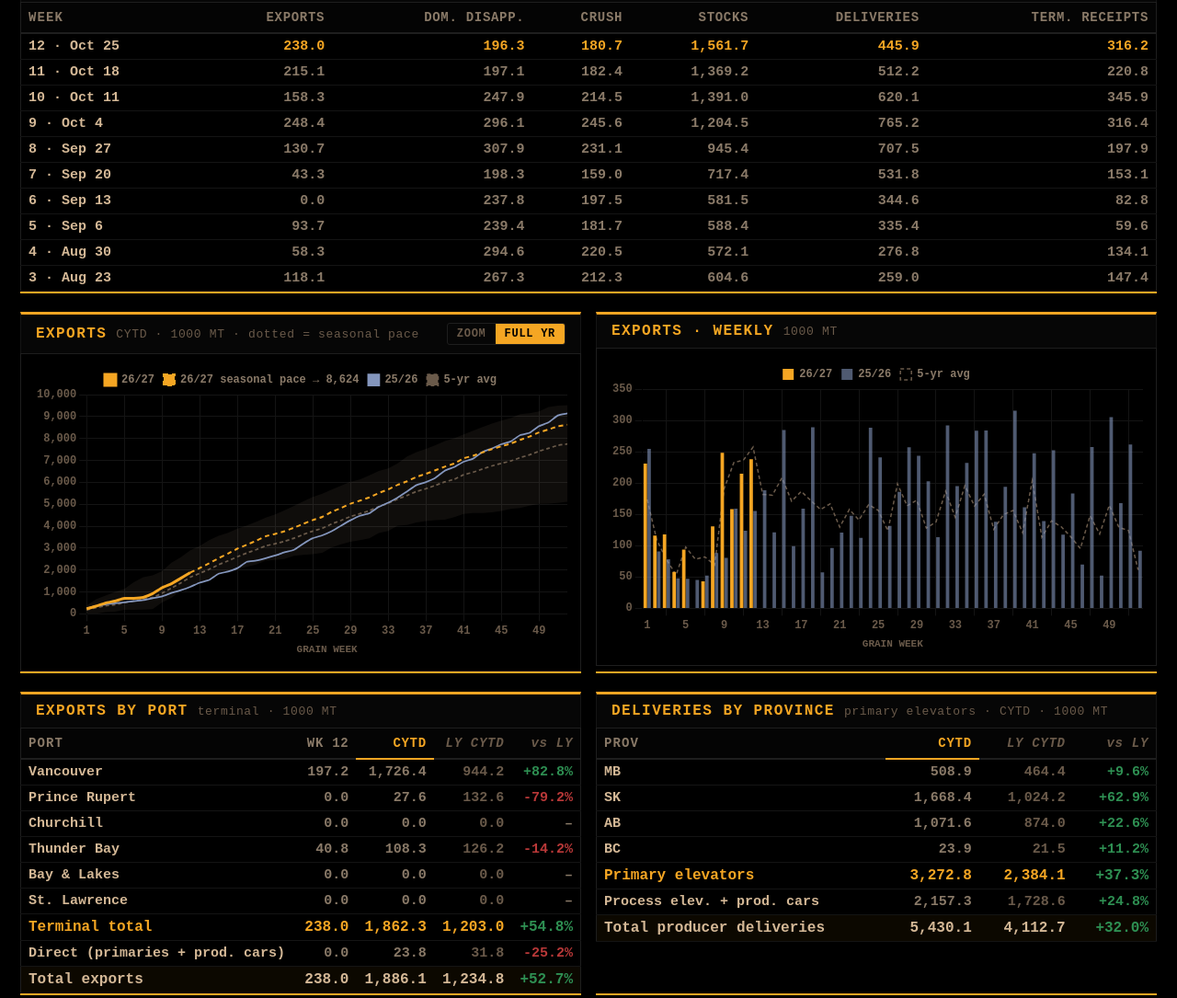
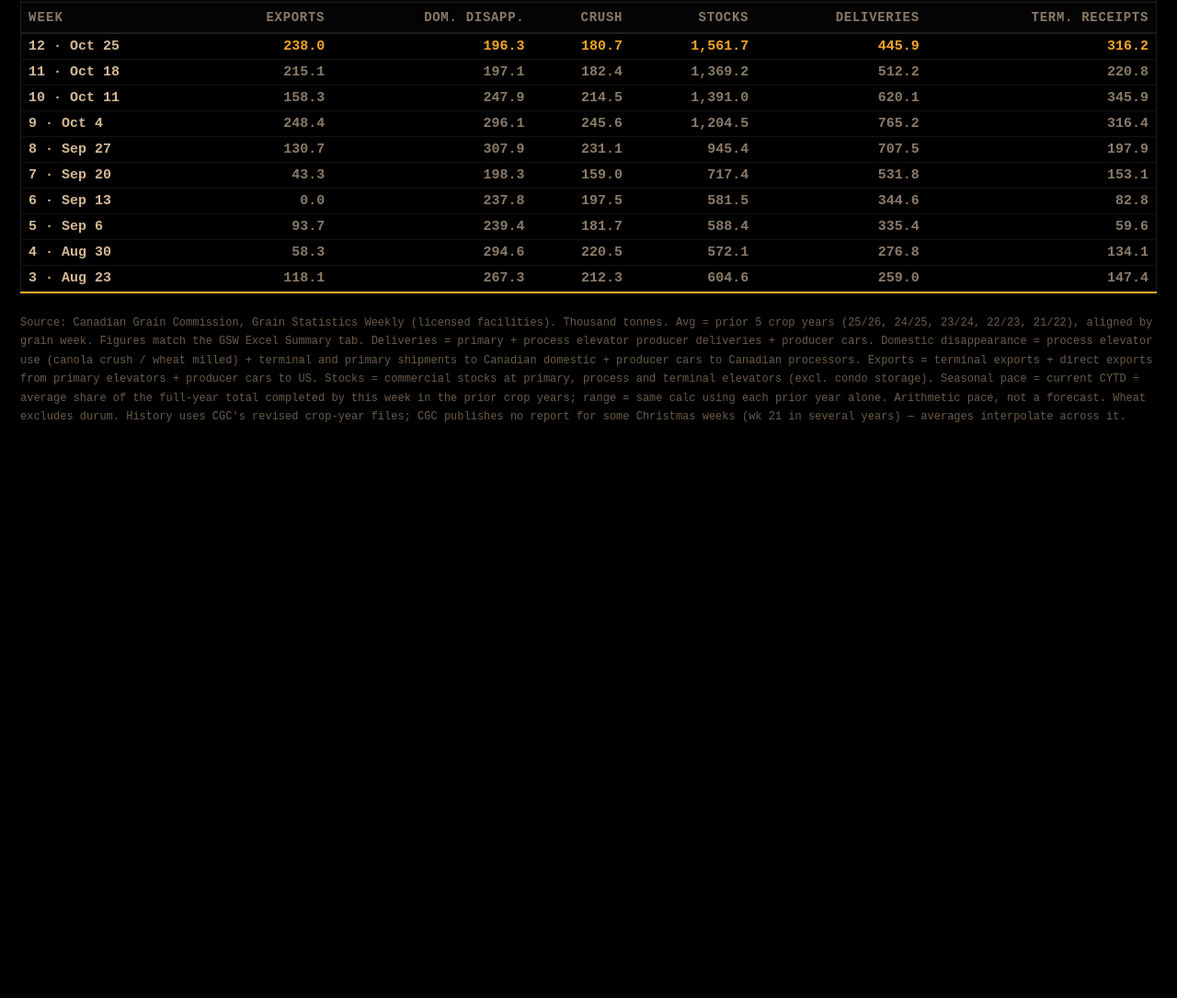
Before and after one commit to Summers10/CGC-TERMINAL, a plain HTML site: page index.html in a window 1280 px wide. Shown: the part 360-1445 px from the top of the page at 92% size. After the commit the page ends 845 px from the top, so only its background shows below. Drawn offline with nearby package versions, Linux system fonts and the light colour scheme.

Commit message:
Add files via upload

```diff
--- a/index.html
+++ b/index.html
@@ -4,7 +4,6 @@
 <meta charset="utf-8">
 <meta name="viewport" content="width=device-width, initial-scale=1">
 <title>CGC Terminal · Canola & Wheat</title>
-<script src="https://cdn.jsdelivr.net/npm/chart.js@4.4.1/dist/chart.umd.min.js"></script>
 <style>
 *,*::before,*::after{box-sizing:border-box;margin:0;padding:0}
 html{height:100%}
@@ -71,11 +70,11 @@ td.up,span.up{color:var(--green) !important}
 td.dn,span.dn{color:var(--red) !important}
 td.dim{color:var(--text3) !important;font-weight:500 !important}
 .kpis{display:grid;grid-template-columns:repeat(auto-fit,minmax(260px,1fr));gap:12px;margin-bottom:20px}
-.kpi{background:var(--bg1);border:1px solid var(--border2);border-top:3px solid var(--border2);padding:11px 14px;cursor:pointer}
+.kpi{background:var(--bg1);border:1px solid var(--border2);border-top:3px solid var(--amber);padding:11px 14px}
 .kpi.on{border-top-color:var(--amber);background:var(--row-latest)}
 .kpi:hover:not(.on){border-top-color:var(--text3)}
 .kpi .t{color:var(--text3);font-size:12px;font-weight:900;letter-spacing:.1em;text-transform:uppercase}
-.kpi .v{font-size:27px;font-weight:900;color:var(--text);margin:5px 0 4px}
+.kpi .v{font-size:27px;font-weight:900;color:var(--amber);margin:5px 0 4px}
 .kpi.on .v{color:var(--amber)}
 .kpi .v small{font-size:13px;color:var(--text3);font-weight:600}
 .kpi .r{display:flex;justify-content:space-between;font-size:13px;color:var(--text2);margin-top:2px}
@@ -199,7 +198,6 @@ Promise.all([
 ]).then(([c,s])=>{ D=c; S=s; render(); });
 
 function render(){
-  charts.forEach(c=>c.destroy()); charts=[];
   renderGrainToggle();
   const g = GRAINS.find(x=>x.k===state.tab);
   document.getElementById('banner').innerHTML='';
@@ -225,7 +223,7 @@ function renderCGC(g){
     const mode = x.flow?'cy':null;
     const cur=val(g.k,D.current,x.k,w,mode), l=val(g.k,ly(),x.k,w,mode), a=avg5(g.k,x.k,w,mode);
     const wk = x.flow ? val(g.k,D.current,x.k,w,'wk') : null, wkl = x.flow ? val(g.k,ly(),x.k,w,'wk') : null;
-    return `<div class="kpi ${state.metric===x.k?'on':''}" data-m="${x.k}">
+    return `<div class="kpi">
       <div class="t">${x.n} · ${x.flow?'CYTD':'LEVEL'}</div>
       <div class="v">${fmt(cur)} <small>kt</small></div>
       <div class="r"><span>vs LY ${pctHtml(pct(cur,l))}</span><span>vs avg ${pctHtml(pct(cur,a))}</span></div>
@@ -237,50 +235,7 @@ function renderCGC(g){
   root.innerHTML = `
   <div class="kpis">${kpis}</div>
   ${panel('LAST 10 WEEKS', g.n+(g.sub?' · '+g.sub:'')+' · 1000 MT', '', `<div class="tbl-wrap">${recentTable(g)}</div>`)}
-  <div class="grid2">
-    ${panel(m.n, (m.flow?'CYTD':'level')+' · 1000 MT'+(m.proj?' · dotted = seasonal pace':''),
-      `<div class="toggle"><button class="tbtn sm ${state.zoom?'active':''}" id="zb">Zoom</button><button class="tbtn sm ${state.zoom?'':'active'}" id="fb">Full yr</button></div>`,
-      `<div class="panel-body"><div class="chart"><canvas id="c1"></canvas></div></div>`)}
-    ${panel(m.flow?m.n+' · WEEKLY':'STOCKS BY LOCATION', '1000 MT', '', `<div class="panel-body"><div class="chart"><canvas id="c2"></canvas></div></div>`)}
-  </div>
-  <div class="grid2">
-    ${panel('EXPORTS BY PORT', 'terminal · 1000 MT', '', `<div class="tbl-wrap">${portTable(g.k)}</div>`)}
-    ${panel('DELIVERIES BY PROVINCE', 'primary elevators · CYTD · 1000 MT', '', `<div class="tbl-wrap">${provTable(g.k)}</div>`)}
-  </div>
   ${cgcNotes()}`;
-
-  root.querySelectorAll('.kpi').forEach(el=>el.onclick=()=>{state.metric=el.dataset.m; render();});
-  document.getElementById('zb').onclick=()=>{state.zoom=true; render();};
-  document.getElementById('fb').onclick=()=>{state.zoom=false; render();};
-
-  const wks = maxWeeks(), H = hist(), key = m.flow ? m.k+'_cy' : 'stk', band = bandSeries(g.k, key);
-  const P = m.proj ? projection(g.k, m.k) : null;
-  charts.push(lineChart('c1', wks, [
-    ds(label(D.current), series(g.k,D.current,key), css('--amber'), null, 3),
-    ...(P ? [ds(`${label(D.current)} seasonal pace → ${fmt(P.implied,0)}`, P.line, css('--amber'), [5,4], 2)] : []),
-    ds(label(ly()), series(g.k,ly(),key), css('--ref-color')),
-    ds(H.length+'-yr avg', avgSeries(g.k,m.k, m.flow?'cy':null), css('--text3'), [4,3]),
-    {label:'range max', data:band.max, borderWidth:0, pointRadius:0, fill:'+1', backgroundColor:css('--band')},
-    {label:'range min', data:band.min, borderWidth:0, pointRadius:0, fill:false},
-  ]));
-  if (state.zoom){ const c=charts[charts.length-1]; c.options.scales.x.max=Math.min(wks.length-1, D.latest_week+7); c.update(); }
-
-  if (m.flow){
-    charts.push(new Chart(document.getElementById('c2'), {
-      data:{labels:wks, datasets:[
-        {type:'bar', label:label(D.current), data:series(g.k,D.current,m.k+'_wk')||[], backgroundColor:css('--amber')},
-        {type:'bar', label:label(ly()), data:series(g.k,ly(),m.k+'_wk'), backgroundColor:css('--ref-color')+'99'},
-        {type:'line', label:H.length+'-yr avg', data:avgSeries(g.k,m.k,'wk'), borderColor:css('--text3'), borderDash:[4,3], pointRadius:0, borderWidth:1.5},
-      ]}, options:chartOpts()}));
-  } else {
-    const n = D.dates[D.current].length;
-    charts.push(new Chart(document.getElementById('c2'), {type:'bar',
-      data:{labels:wks.slice(0,n), datasets:[
-        {label:'Primary', data:series(g.k,D.current,'stk_primary'), backgroundColor:css('--amber')},
-        {label:'Process', data:series(g.k,D.current,'stk_process'), backgroundColor:css('--green')},
-        {label:'Terminal', data:series(g.k,D.current,'stk_terminal'), backgroundColor:css('--ref-color')},
-      ]}, options:chartOpts(true)}));
-  }
 }
 function projRow(g,m){
   const P = projection(g,m); if (!P) return '';
@@ -331,8 +286,8 @@ function cgcNotes(){
   Figures match the GSW Excel Summary tab. Deliveries = primary + process elevator producer deliveries + producer cars.
   Domestic disappearance = process elevator use (canola crush / wheat milled) + terminal and primary shipments to Canadian domestic + producer cars to Canadian processors.
   Exports = terminal exports + direct exports from primary elevators + producer cars to US. Stocks = commercial stocks at primary, process and terminal elevators (excl. condo storage).
-  Seasonal pace (dotted line) = current CYTD ÷ average share of the full-year total completed by this week in the prior crop years, traced forward along the average seasonal curve; range = same calc using each prior year alone. Arithmetic pace, not a forecast.
-  Wheat excludes durum. History uses CGC's revised crop-year files; CGC publishes no report for some Christmas weeks (wk 21 in several years) — weekly bars show the gap, cumulative and stock lines interpolate across it.</div>`;
+  Seasonal pace = current CYTD ÷ average share of the full-year total completed by this week in the prior crop years; range = same calc using each prior year alone. Arithmetic pace, not a forecast.
+  Wheat excludes durum. History uses CGC's revised crop-year files; CGC publishes no report for some Christmas weeks (wk 21 in several years) — averages interpolate across it.</div>`;
 }
 
 /* =========================================================== chart helpers */
```
